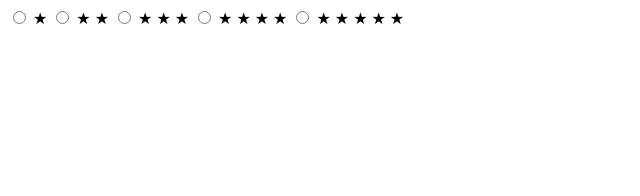
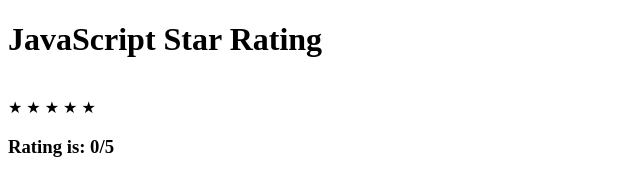
Before and after one commit to coolbro12371/star-rating, a plain HTML site: page index.html in a window 1280 px wide. Shown: the whole page, without its empty margins (0-640 px from the left). Drawn offline with Linux system fonts and the light colour scheme.

Commit message:
Update index.html

```diff
--- a/index.html
+++ b/index.html
@@ -1,32 +1,40 @@
-<form class="rating">
-  <label>
-    <input type="radio" name="stars" value="1" />
-    <span class="icon">★</span>
-  </label>
-  <label>
-    <input type="radio" name="stars" value="2" />
-    <span class="icon">★</span>
-    <span class="icon">★</span>
-  </label>
-  <label>
-    <input type="radio" name="stars" value="3" />
-    <span class="icon">★</span>
-    <span class="icon">★</span>
-    <span class="icon">★</span>
-  </label>
-  <label>
-    <input type="radio" name="stars" value="4" />
-    <span class="icon">★</span>
-    <span class="icon">★</span>
-    <span class="icon">★</span>
-    <span class="icon">★</span>
-  </label>
-  <label>
-    <input type="radio" name="stars" value="5" />
-    <span class="icon">★</span>
-    <span class="icon">★</span>
-    <span class="icon">★</span>
-    <span class="icon">★</span>
-    <span class="icon">★</span>
-  </label>
-</form>
+<!DOCTYPE html>
+<html>
+
+<head>
+    <meta charset="utf-8" />
+    <title>Star Rating</title>
+    <meta name="viewport"
+          content="width=device-width,
+                   initial-scale=1" />
+    <link rel="stylesheet"
+          href="styles.css" />
+</head>
+
+<body>
+    <div class="card">
+        <h1>JavaScript Star Rating</h1>
+        <br />
+        <span onclick="gfg(1)"
+              class="star">★
+        </span>
+        <span onclick="gfg(2)"
+              class="star">★
+        </span>
+        <span onclick="gfg(3)"
+              class="star">★
+        </span>
+        <span onclick="gfg(4)"
+              class="star">★
+        </span>
+        <span onclick="gfg(5)"
+              class="star">★
+        </span>
+        <h3 id="output">
+              Rating is: 0/5
+          </h3>
+    </div>
+    <script src="script.js"></script>
+</body>
+
+</html>
```
